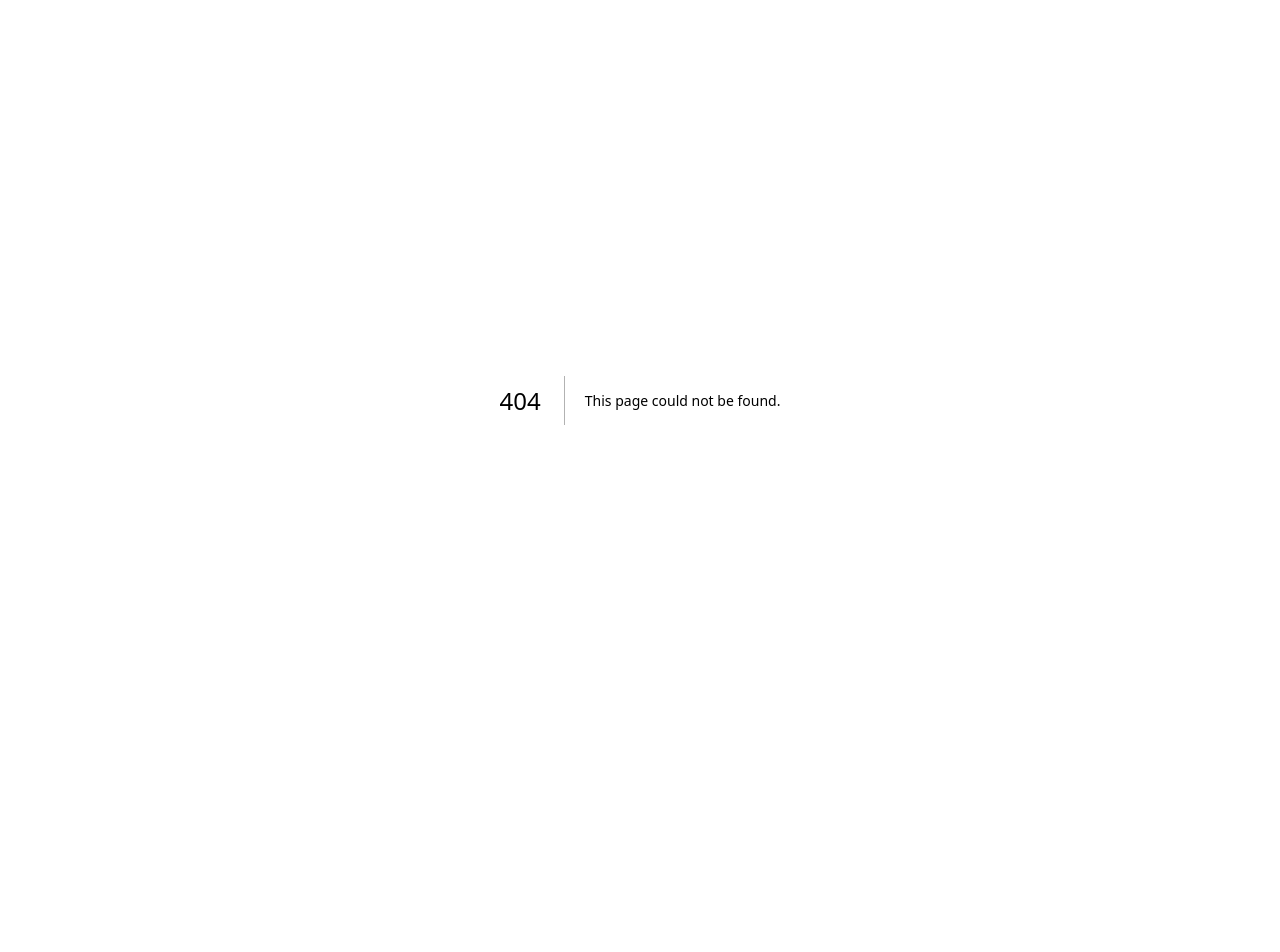
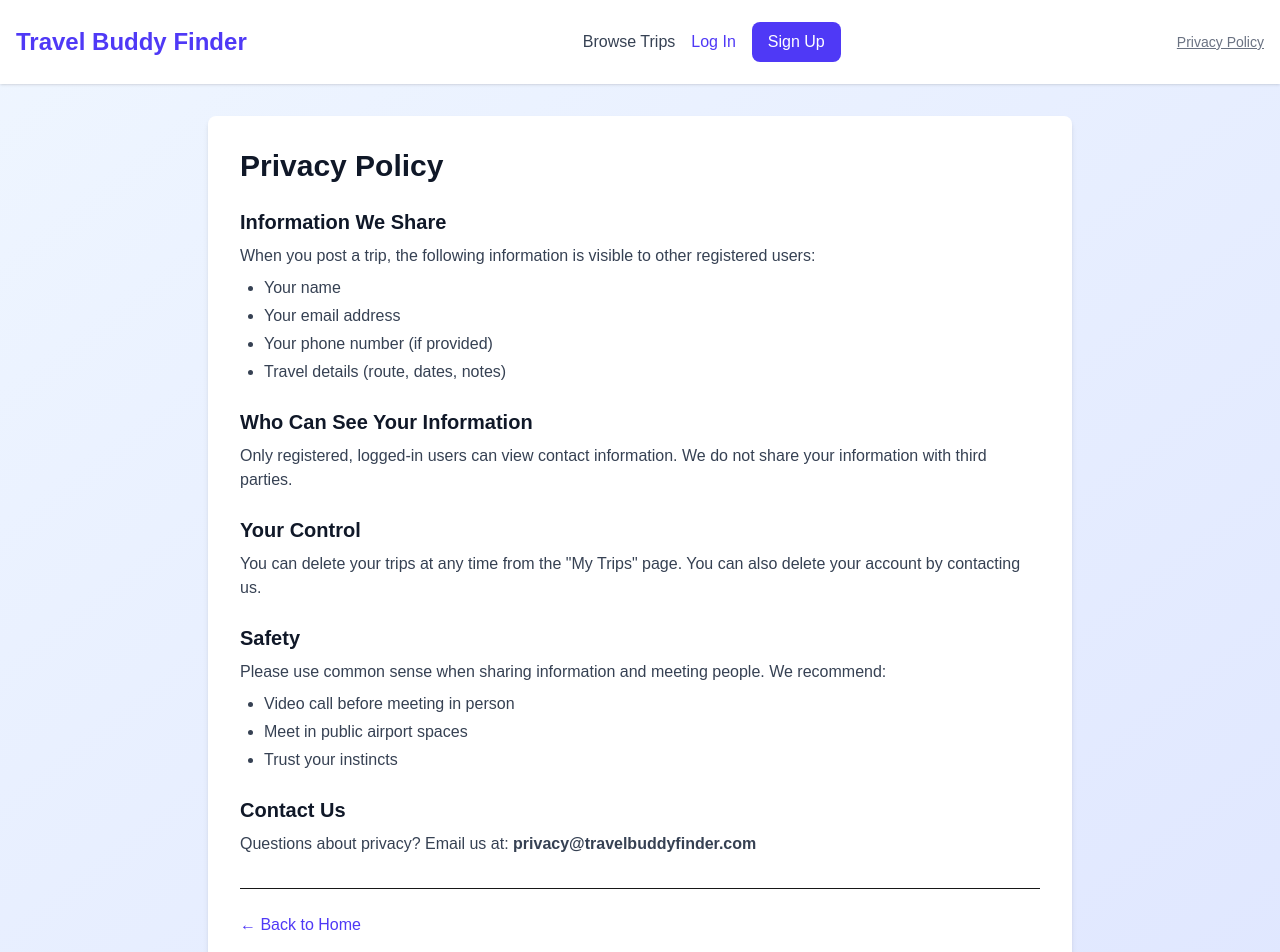
Before and after one commit to ankitk721/travel-buddy-finder, a Next.js app: page /privacy in a window 1280 px wide. Before the commit this address had no page. Shown: the top 952 px of the page. Before the commit the page ends 800 px from the top, so only its background shows below. Built offline with nearby package versions, Linux system fonts and the light colour scheme; no server answers.

Commit message:
add privacy policy

```diff
--- /dev/null
+++ b/app/privacy/page.tsx
@@ -0,0 +1,69 @@
+import Navigation from '@/components/Navigation'
+import Link from 'next/link'
+
+export default function Privacy() {
+  return (
+    <div className="min-h-screen bg-gradient-to-br from-blue-50 to-indigo-100">
+      <Navigation />
+      <main className="max-w-4xl mx-auto px-4 py-8">
+        <div className="bg-white rounded-lg shadow-md p-8">
+          <h1 className="text-3xl font-bold text-gray-900 mb-6">Privacy Policy</h1>
+
+          <div className="space-y-6 text-gray-700">
+            <section>
+              <h2 className="text-xl font-semibold text-gray-900 mb-2">Information We Share</h2>
+              <p>
+                When you post a trip, the following information is visible to other registered users:
+              </p>
+              <ul className="list-disc ml-6 mt-2 space-y-1">
+                <li>Your name</li>
+                <li>Your email address</li>
+                <li>Your phone number (if provided)</li>
+                <li>Travel details (route, dates, notes)</li>
+              </ul>
+            </section>
+
+            <section>
+              <h2 className="text-xl font-semibold text-gray-900 mb-2">Who Can See Your Information</h2>
+              <p>
+                Only registered, logged-in users can view contact information. We do not share your information with third parties.
+              </p>
+            </section>
+
+            <section>
+              <h2 className="text-xl font-semibold text-gray-900 mb-2">Your Control</h2>
+              <p>
+                You can delete your trips at any time from the "My Trips" page. You can also delete your account by contacting us.
+              </p>
+            </section>
+
+            <section>
+              <h2 className="text-xl font-semibold text-gray-900 mb-2">Safety</h2>
+              <p>
+                Please use common sense when sharing information and meeting people. We recommend:
+              </p>
+              <ul className="list-disc ml-6 mt-2 space-y-1">
+                <li>Video call before meeting in person</li>
+                <li>Meet in public airport spaces</li>
+                <li>Trust your instincts</li>
+              </ul>
+            </section>
+
+            <section>
+              <h2 className="text-xl font-semibold text-gray-900 mb-2">Contact Us</h2>
+              <p>
+                Questions about privacy? Email us at: <strong>privacy@travelbuddyfinder.com</strong>
+              </p>
+            </section>
+          </div>
+
+          <div className="mt-8 pt-6 border-t">
+            <Link href="/" className="text-indigo-600 hover:text-indigo-800 font-medium">
+              ← Back to Home
+            </Link>
+          </div>
+        </div>
+      </main>
+    </div>
+  )
+}
--- a/components/Navigation.tsx
+++ b/components/Navigation.tsx
@@ -97,6 +97,12 @@ export default function Navigation() {
             </>
           )}
         </div>
+        {/* In Navigation.tsx or at bottom of pages */}
+        <div className="text-center text-sm text-gray-500 py-4">
+            <Link href="/privacy" className="hover:text-gray-700 underline">
+                Privacy Policy
+            </Link>
+        </div>
       </div>
     </nav>
   )
```
